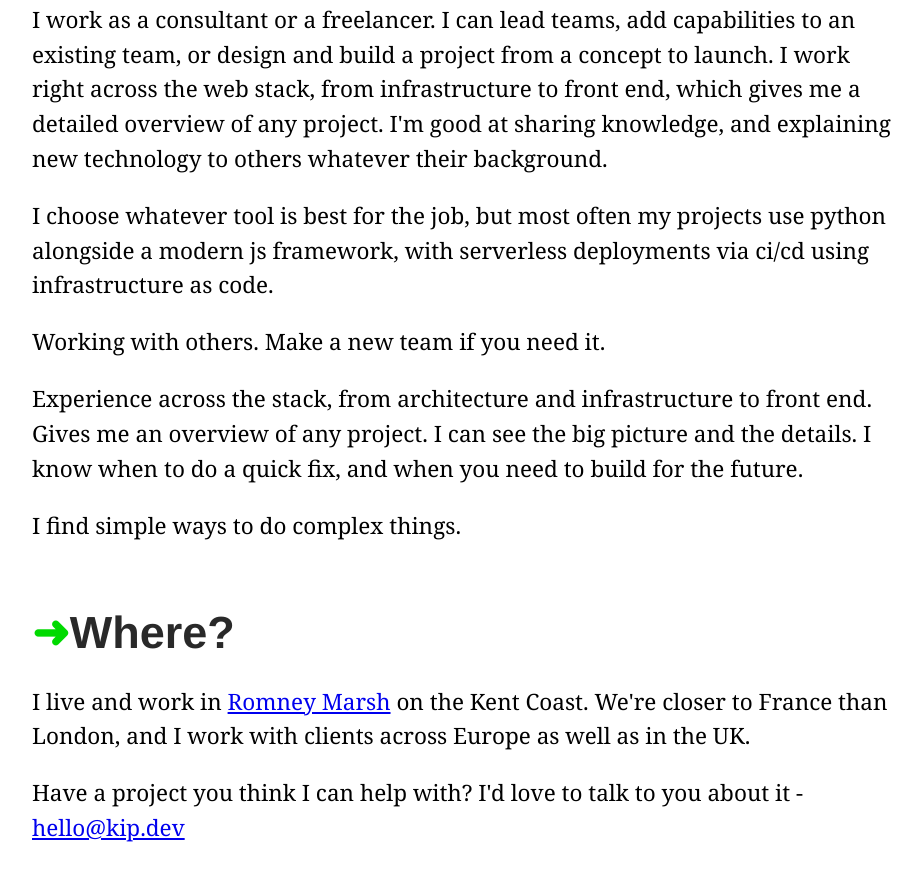
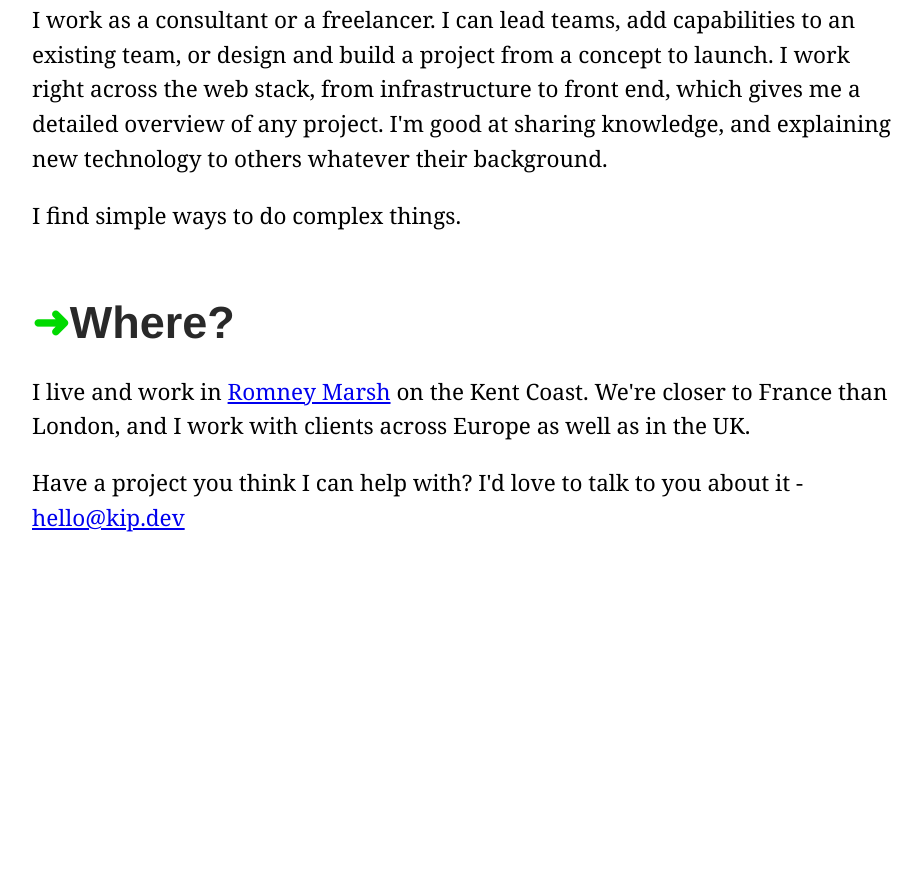
Before and after one commit to kipparker/kip.dev, an Eleventy site: page src/index.md in a window 1280 px wide. Shown: the part 726-1607 px from the top of the page, without its empty margins (178-1100 px from the left). After the commit the page ends 1462 px from the top, so only its background shows below. Built offline with nearby package versions, Linux system fonts and the light colour scheme; Eleventy itself is replaced by a stand-in of ours; files that its build step writes are made by us from their sources.

Commit message:
Update text

```diff
--- a/src/index.md
+++ b/src/index.md
@@ -9,18 +9,9 @@ I'm Kip, I'm an independent web developer. I build web platforms and other digit
 ## What?
 
 I work as a consultant or a freelancer. I can lead teams, add capabilities to an existing team, or design
-                and build a project from a concept to launch. I work right across the web stack, from infrastructure to
-                front end, which gives me a detailed overview of any project. I'm good at sharing knowledge, and explaining new technology to
-                others whatever their background.
-
-I choose whatever tool is best for the job, but most often my projects use python alongside a modern js framework, with serverless deployments via ci/cd using infrastructure as code.
-
-
-Working with others. Make a new team if you need it.
-
-Experience across the stack, from architecture and infrastructure to front end. Gives me an overview of any project. I can see the big picture and the details. I know when to do a quick fix, and when you need to build for the future.
-
-
+and build a project from a concept to launch. I work right across the web stack, from infrastructure to
+front end, which gives me a detailed overview of any project. I'm good at sharing knowledge, and explaining new technology to
+others whatever their background.
 
 I find simple ways to do complex things.
 
```
